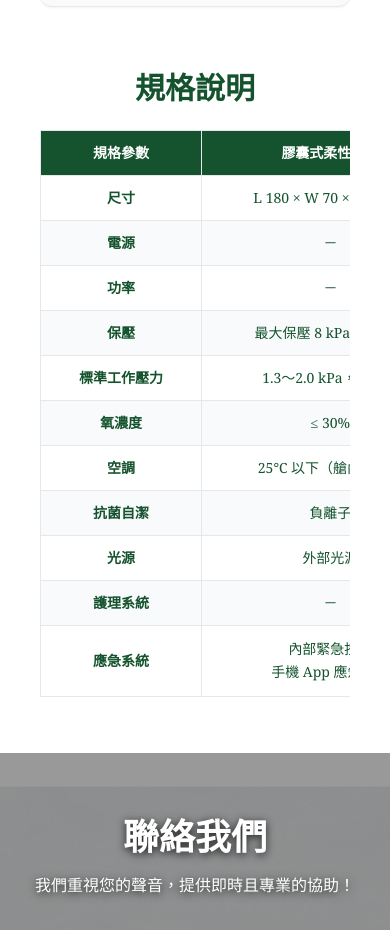
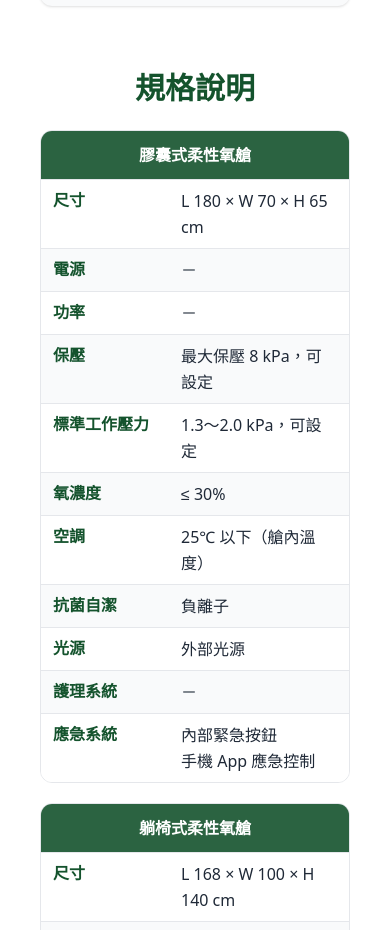
Before and after one commit to frankfu88/bdb, a Next.js app: page /products/human in a window 390 px wide. Shown: the part 2080-3010 px from the top of the page. Built offline with nearby package versions, Linux system fonts and the light colour scheme.

Commit message:
人用微壓氧艙版面優化

```diff
--- a/src/components/human/SpecsTable.tsx
+++ b/src/components/human/SpecsTable.tsx
@@ -1,3 +1,4 @@
+// /src/components/human/SpecsTable.tsx
 type Row = {
   label: string;
   v: string[];
@@ -14,34 +15,13 @@ const HEADERS = [
 ];
 
 const ROWS: Row[] = [
-  {
-    label: '尺寸',
-    v: [
-      'L 180 × W 70 × H 65 cm',
-      'L 168 × W 100 × H 140 cm',
-      'W 42 × D 46 × H 75 cm',
-      'W 47 × D 51 × H 84 cm',
-      'L 230 × W 126 × H 160 cm',
-    ],
-  },
+  { label: '尺寸', v: ['L 180 × W 70 × H 65 cm', 'L 168 × W 100 × H 140 cm', 'W 42 × D 46 × H 75 cm', 'W 47 × D 51 × H 84 cm', 'L 230 × W 126 × H 160 cm'] },
   { label: '電源', v: ['－', '－', '110V AC', '110V AC', '110V AC'] },
   { label: '功率', v: ['－', '－', '800W', '1000W', '1000W'] },
-  {
-    label: '保壓',
-    v: ['最大保壓 8 kPa，可設定', '最大保壓 8 kPa，可設定', '－', '－', '最大保壓 15 kPa，可設定'],
-  },
-  {
-    label: '標準工作壓力',
-    v: ['1.3～2.0 kPa，可設定', '1.3～2.0 kPa，可設定', '－', '－', '1.3～2.5 kPa，可設定'],
-  },
-  {
-    label: '氧濃度',
-    v: ['≤ 30%', '≤ 30%', '製氧濃度 95.6%', '製氧濃度 95.6%', '≤ 30%'],
-  },
-  {
-    label: '空調',
-    v: ['25℃ 以下（艙內溫度）', '25℃ 以下（艙內溫度）', '－', '－', '25℃ 以下（艙內溫度可設定）'],
-  },
+  { label: '保壓', v: ['最大保壓 8 kPa，可設定', '最大保壓 8 kPa，可設定', '－', '－', '最大保壓 15 kPa，可設定'] },
+  { label: '標準工作壓力', v: ['1.3～2.0 kPa，可設定', '1.3～2.0 kPa，可設定', '－', '－', '1.3～2.5 kPa，可設定'] },
+  { label: '氧濃度', v: ['≤ 30%', '≤ 30%', '製氧濃度 95.6%', '製氧濃度 95.6%', '≤ 30%'] },
+  { label: '空調', v: ['25℃ 以下（艙內溫度）', '25℃ 以下（艙內溫度）', '－', '－', '25℃ 以下（艙內溫度可設定）'] },
   { label: '抗菌自潔', v: ['負離子', '負離子', '－', '－', '負離子、紫外線滅菌'] },
   { label: '光源', v: ['外部光源', '外部光源', '－', '－', '白光、RGB、紅外光 LED 燈'] },
   { label: '護理系統', v: ['－', '－', '－', '－', '內置'] },
@@ -59,14 +39,48 @@ const ROWS: Row[] = [
 ];
 
 export default function SpecsTable() {
+  // 產生欄索引（跳過第 0 欄「規格參數」）
+  const modelIndexes = Array.from({ length: HEADERS.length - 1 }, (_, i) => i + 1);
+
   return (
     <>
       <h2 className="text-3xl md:text-4xl font-serif font-semibold text-center text-green-900 mb-6 md:mb-8">
         規格說明
       </h2>
 
-      <div className="overflow-x-auto">
-        <table className="min-w-[1500px] w-full max-w-6xl mx-auto text-green-900 border-collapse border border-gray-200 font-serif text-sm md:text-base table-auto">
+      {/* ===== 手機：每個型號一張卡（欄轉列） ===== */}
+      <div className="md:hidden space-y-5">
+        {modelIndexes.map((colIdx) => (
+          <section key={colIdx} className="rounded-xl border border-gray-200 bg-white overflow-hidden">
+            <div className="bg-green-900/90 text-white text-center py-3 font-serif font-semibold">
+              {HEADERS[colIdx]}
+            </div>
+
+            <table className="w-full border-collapse">
+              <tbody>
+                {ROWS.map((row, i) => (
+                  <tr key={row.label} className={i % 2 ? 'bg-gray-50' : 'bg-white'}>
+                    <th className="w-32 align-top text-left px-3 py-2 text-green-900 font-semibold border-t border-gray-200">
+                      {row.label}
+                    </th>
+                    <td className="px-3 py-2 border-t border-gray-200 text-gray-800 leading-relaxed break-words">
+                      {row.wrap ? (
+                        <span dangerouslySetInnerHTML={{ __html: row.v[colIdx - 1] }} />
+                      ) : (
+                        row.v[colIdx - 1]
+                      )}
+                    </td>
+                  </tr>
+                ))}
+              </tbody>
+            </table>
+          </section>
+        ))}
+      </div>
+
+      {/* ===== 桌機：原表格（移除 min-width，讓它塞進容器） ===== */}
+      <div className="hidden md:block">
+        <table className="w-full text-green-900 border-collapse border border-gray-200 font-serif text-sm md:text-base table-auto">
           <thead>
             <tr className="bg-green-900 text-white">
               {HEADERS.map((h) => (
@@ -97,7 +111,7 @@ export default function SpecsTable() {
                   ) : (
                     <td
                       key={i}
-                      className="px-4 py-3 md:px-5 md:py-4 border border-gray-200 text-center whitespace-nowrap"
+                      className="px-4 py-3 md:px-5 md:py-4 border border-gray-200 text-center"
                     >
                       {cell}
                     </td>
```
Also changed, not shown: src/components/faq/FAQItem.tsx (line endings or trailing spaces).
